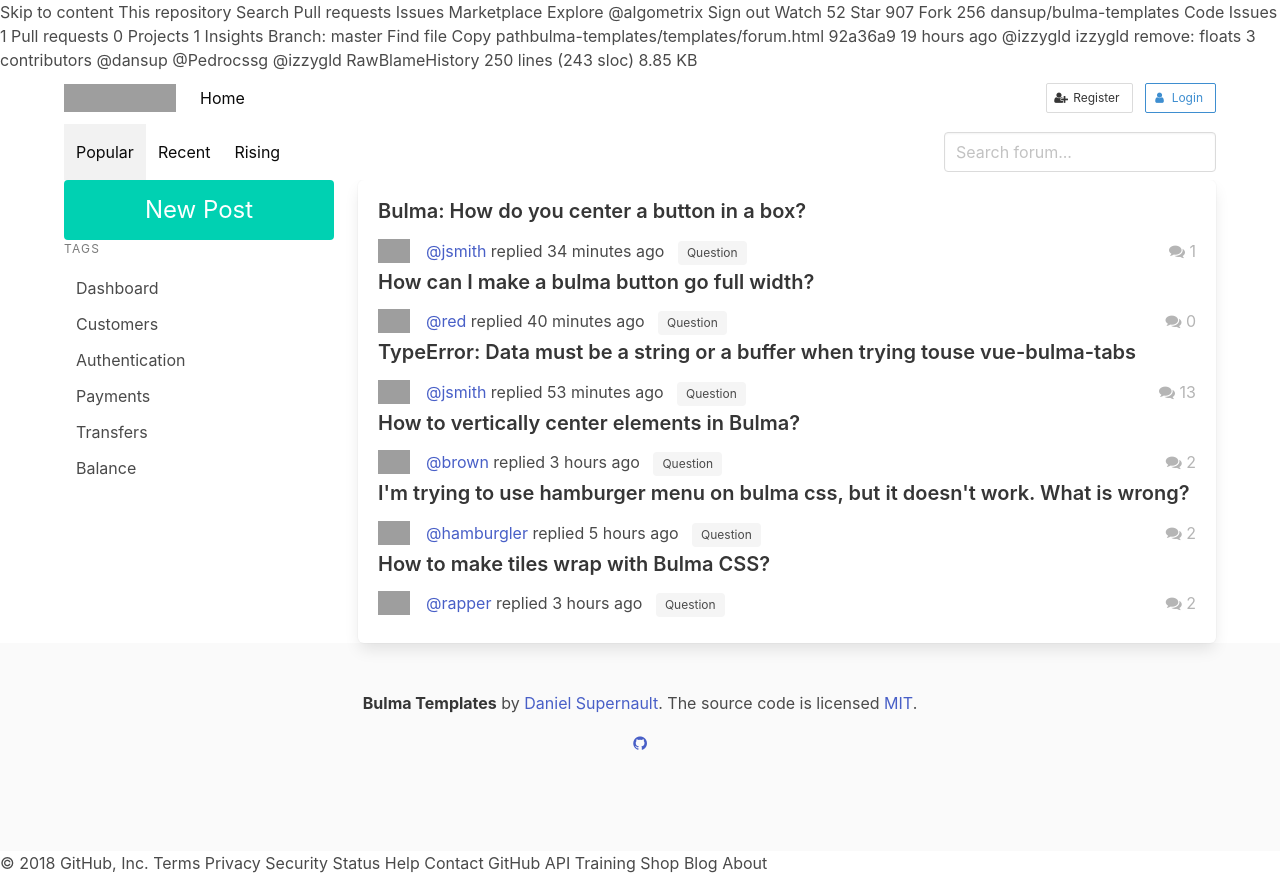
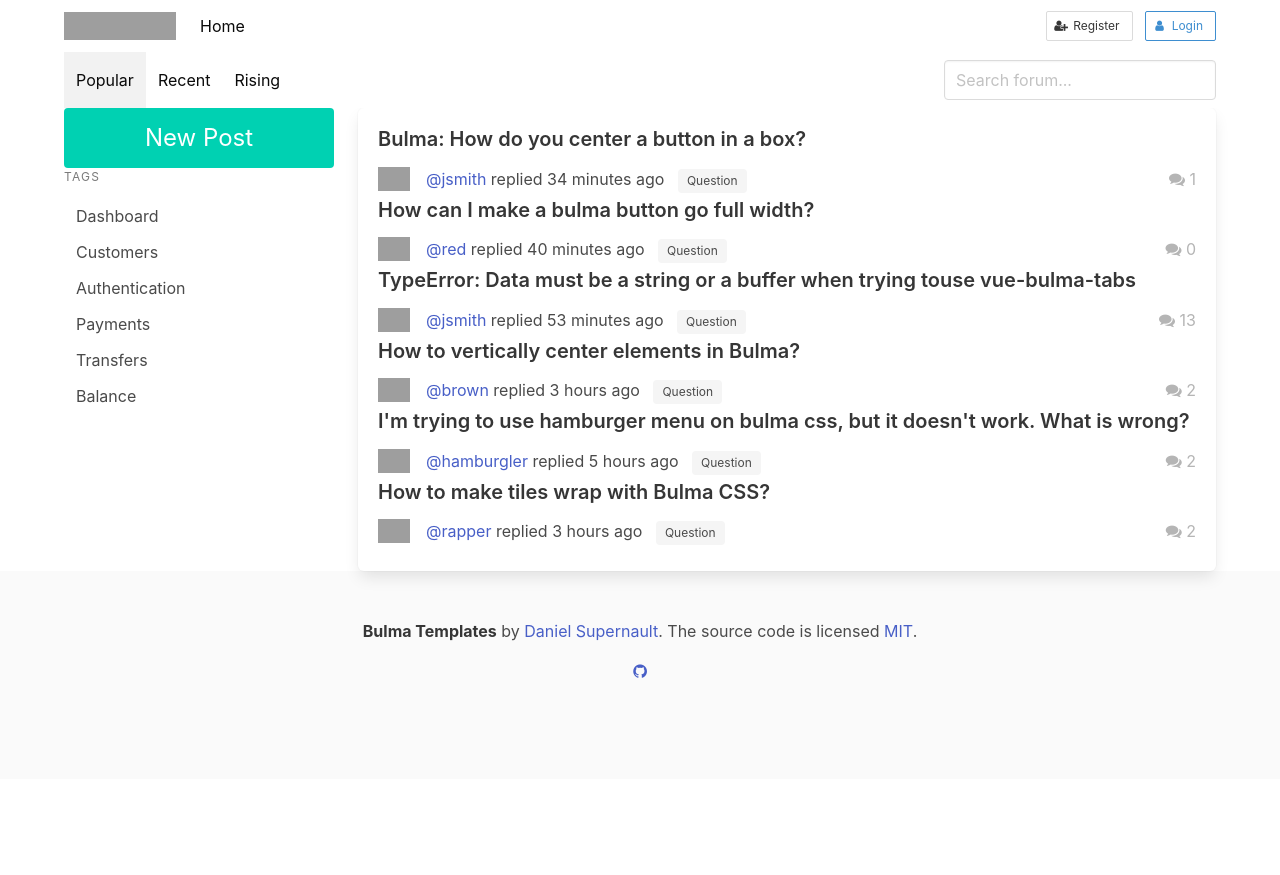
Before and after one commit to algometrix/time_series_graph, a Flask app: page /dashboard in a window 1280 px wide. After the commit the page ends 678 px from the top, so only its background shows below. Run offline with Flask 2, Linux system fonts and the light colour scheme; some libraries are stand-ins or nearby versions; grey boxes are pictures that could not be loaded.

Commit message:
Adding pending changes

```diff
--- a/templates/dashboard.html
+++ b/templates/dashboard.html
@@ -1,21 +1,3 @@
-Skip to content
-This repository
-Search
-Pull requests
-Issues
-Marketplace
-Explore
- @algometrix
- Sign out
- Watch 52
-  Star 907  Fork 256 dansup/bulma-templates
- Code  Issues 1  Pull requests 0  Projects 1  Insights
-Branch: master Find file Copy pathbulma-templates/templates/forum.html
-92a36a9  19 hours ago
-@izzygld izzygld remove: floats
-3 contributors @dansup @Pedrocssg @izzygld
-RawBlameHistory
-250 lines (243 sloc)  8.85 KB
 <!DOCTYPE html>
 <html>
 <head>
@@ -266,15 +248,3 @@ RawBlameHistory
   <script async type="text/javascript" src="../js/bulma.js"></script>
 </body>
 </html>
-© 2018 GitHub, Inc.
-Terms
-Privacy
-Security
-Status
-Help
-Contact GitHub
-API
-Training
-Shop
-Blog
-About
--- a/templates/login.html
+++ b/templates/login.html
@@ -54,7 +54,8 @@
         }).done(function(data){
           if(data.hasOwnProperty('access_token')){
             console.log("User Found");
-            sessionStorage.setItem('Token',data['access_token'])
+            sessionStorage.setItem('Token',data['access_token']);
+            window.location.href = "http://www.google.com";
           }
           else{
             console.log("User Not Found");
```
